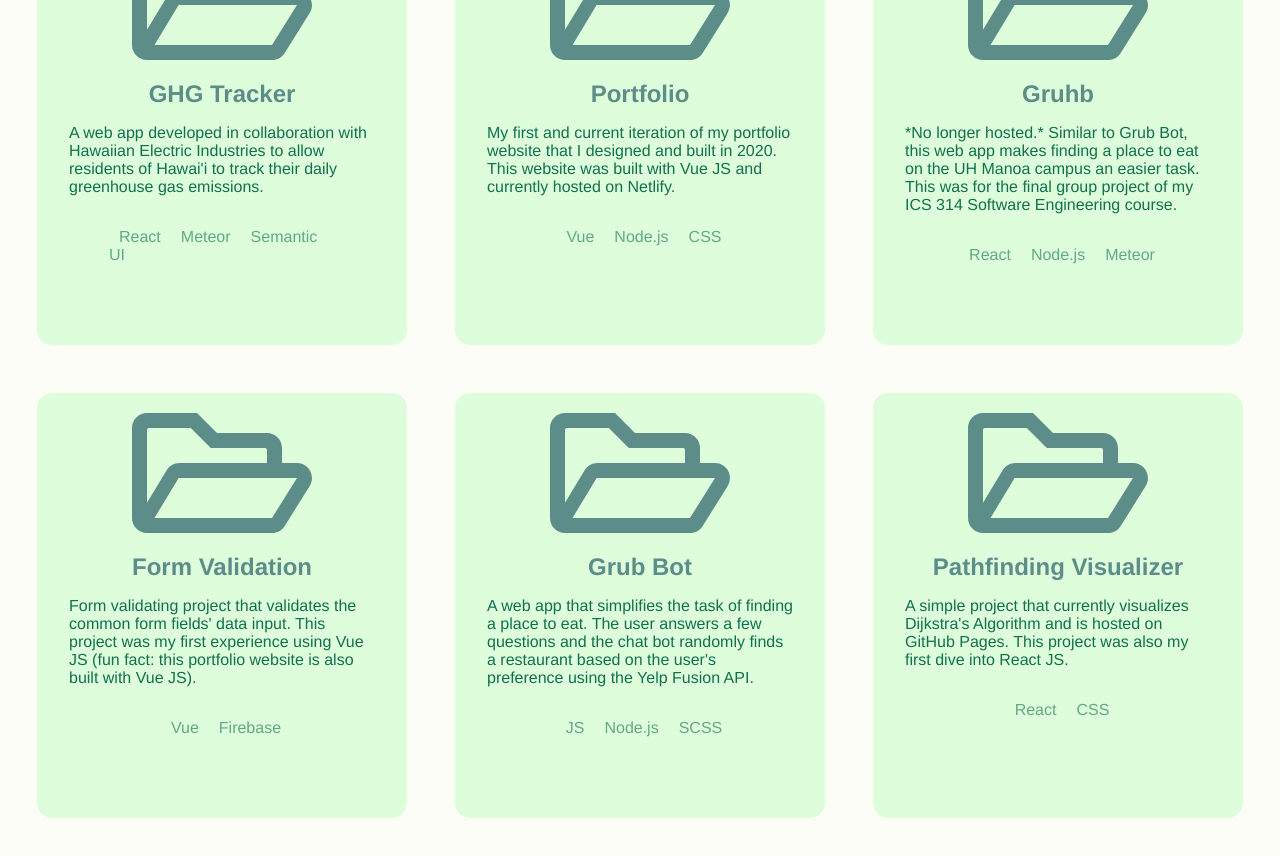
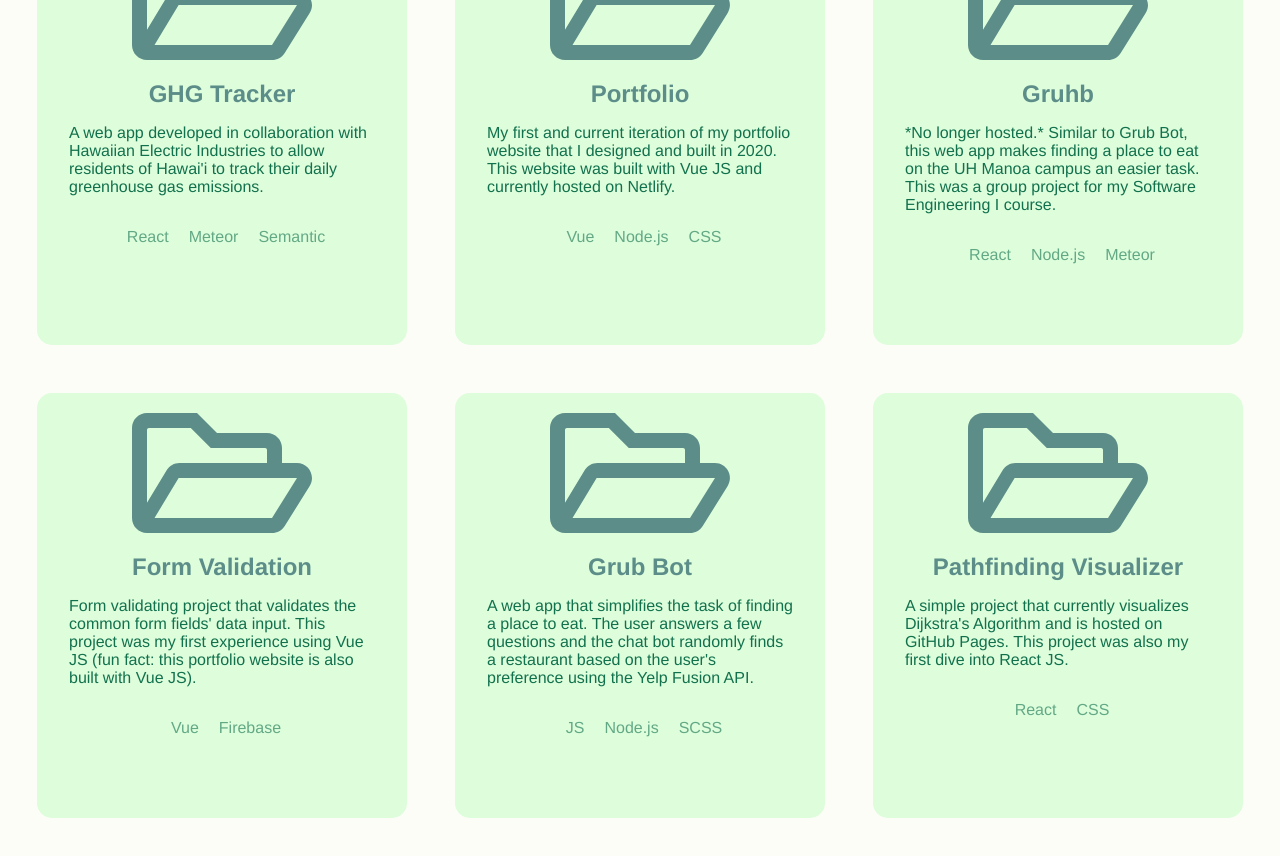
Before and after one commit to jackiewong99/portfolio, a Vue app: page / in a window 1280 px wide. Shown: the part 1920-2776 px from the top of the page. Built offline with nearby package versions, Linux system fonts and the light colour scheme.

Commit message:
Update projects section.
- Updated tech stack of GHG tracker.
- Updated description of Gruhb.

```diff
--- a/src/views/Projects.vue
+++ b/src/views/Projects.vue
@@ -28,7 +28,7 @@
               <ul>
                 <li class="tech-stack">React</li>
                 <li class="tech-stack">Meteor</li>
-                <li class="tech-stack">Semantic UI</li>
+                <li class="tech-stack">Semantic</li>
               </ul>
             </div>
           </div>
@@ -82,8 +82,7 @@
             <p>
               *No longer hosted.* Similar to Grub Bot, this web app makes
               finding a place to eat on the UH Manoa campus an easier task. This
-              was for the final group project of my ICS 314 Software Engineering
-              course.
+              was a group project for my Software Engineering I course.
             </p>
             <div class="tech-stack-container">
               <ul>
```
